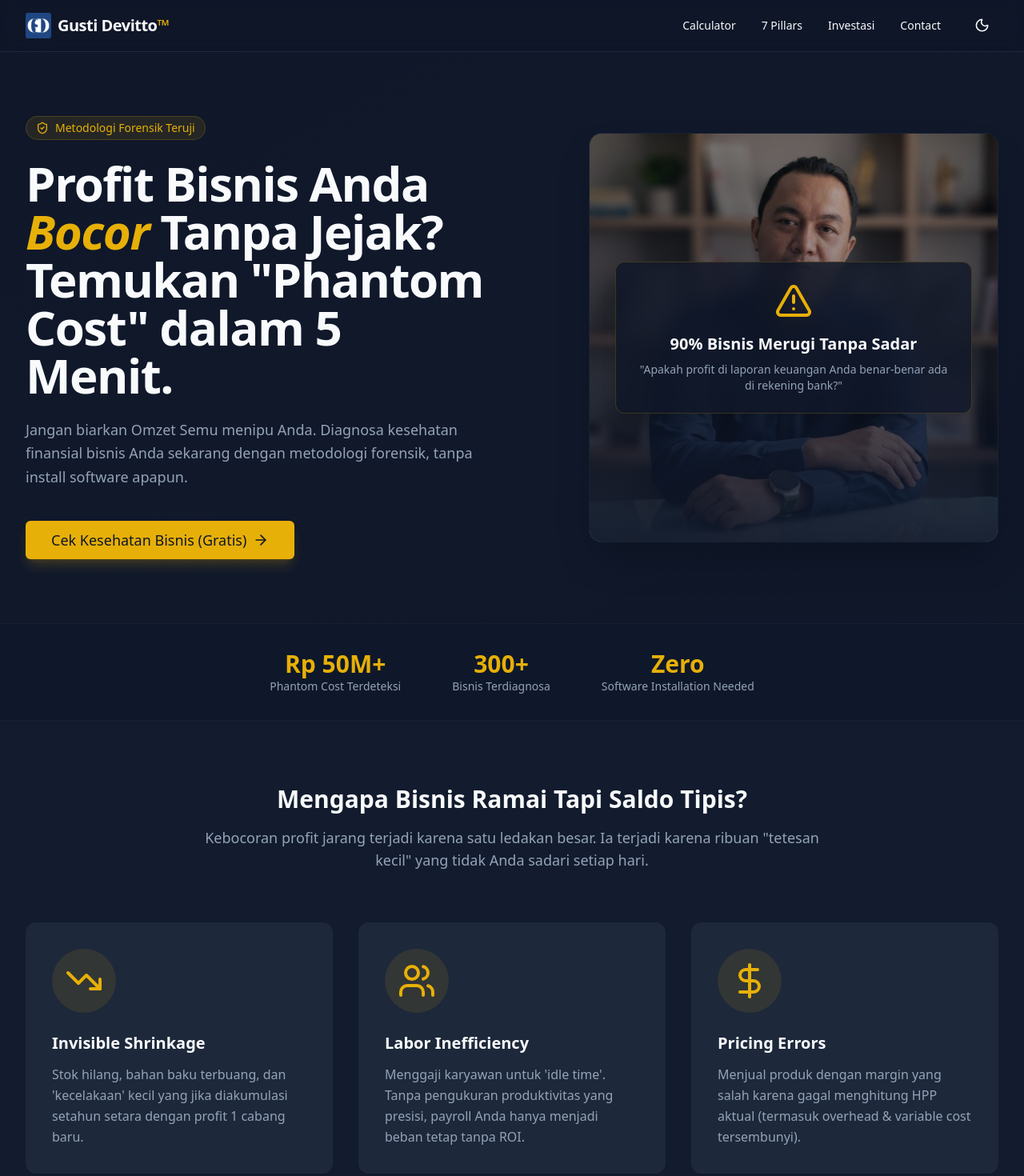
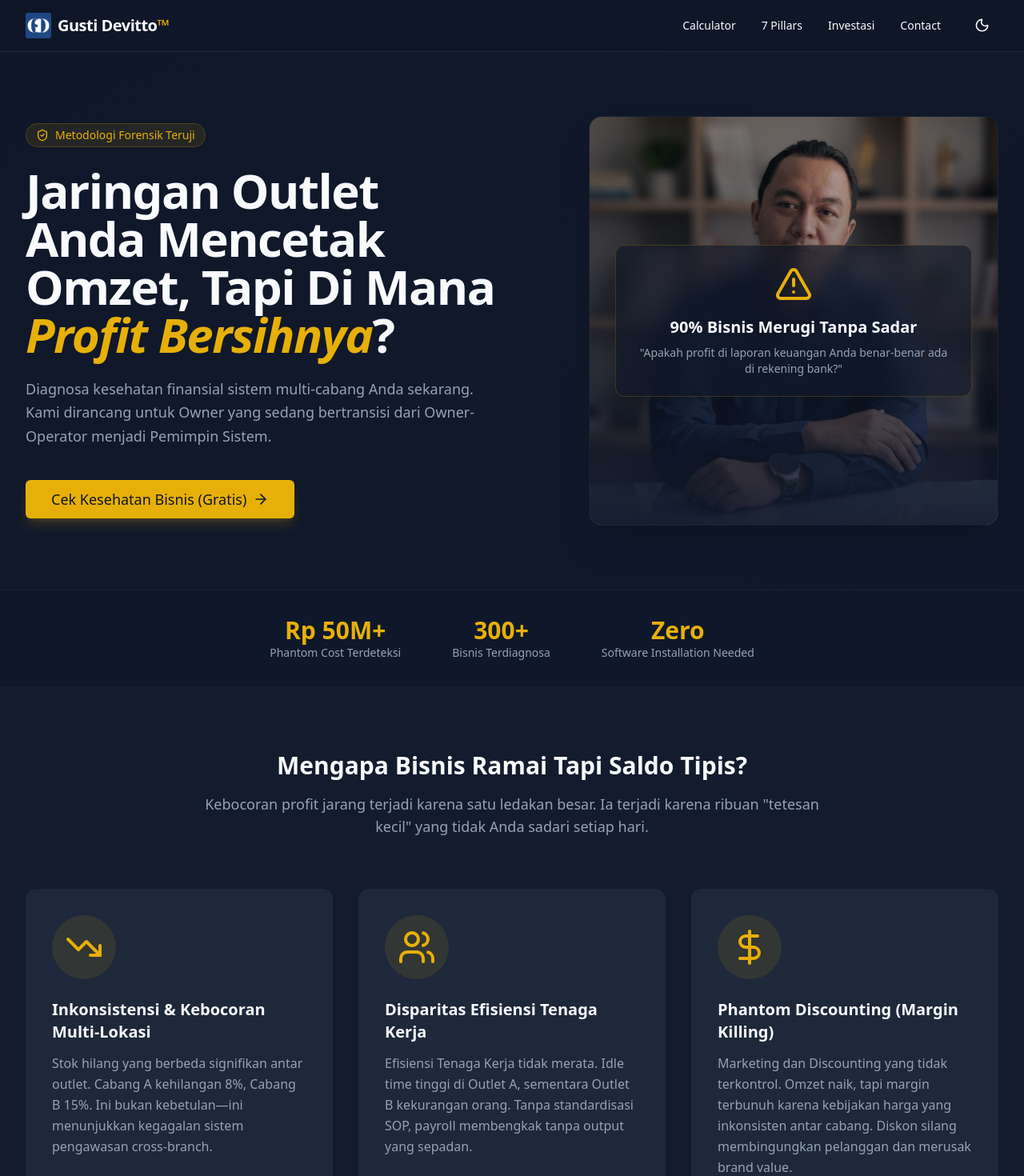
Before and after one commit to gustidevitto/gustidevitto-forensics-site, a React (Vite) app: page / in a window 1280 px wide. Shown: the top 1470 px of the page at 80% size. Built offline with nearby package versions, Linux system fonts and the light colour scheme.

Commit message:
enhance copywriting for multi-outler owner

```diff
--- a/src/routes/index.tsx
+++ b/src/routes/index.tsx
@@ -20,12 +20,10 @@ function Index() {
                         <span>Metodologi Forensik Teruji</span>
                     </div>
                     <h1 className="text-4xl md:text-6xl font-bold tracking-tight text-foreground leading-[1.1]">
-                        Profit Bisnis Anda <span className="text-primary italic">Bocor</span> Tanpa Jejak?
-                        <br />
-                        Temukan "Phantom Cost" dalam 5 Menit.
+                        Jaringan Outlet Anda Mencetak Omzet, Tapi Di Mana <span className="text-primary italic">Profit Bersihnya</span>?
                     </h1>
                     <p className="text-lg text-muted-foreground leading-relaxed">
-                        Jangan biarkan Omzet Semu menipu Anda. Diagnosa kesehatan finansial bisnis Anda sekarang dengan metodologi forensik, tanpa install software apapun.
+                        Diagnosa kesehatan finansial sistem multi-cabang Anda sekarang. Kami dirancang untuk Owner yang sedang bertransisi dari Owner-Operator menjadi Pemimpin Sistem.
                     </p>
                     <div className="flex flex-col sm:flex-row gap-4 mt-4">
                         <Button asChild size="lg" className="text-lg h-12 px-8 shadow-lg shadow-primary/20 bg-primary hover:bg-primary/90 text-primary-foreground">
@@ -39,8 +37,8 @@ function Index() {
                 <div className="relative w-full aspect-square md:aspect-video lg:aspect-square max-w-lg mx-auto lg:mr-0 rounded-2xl overflow-hidden shadow-2xl border border-border/50 bg-gradient-to-br from-primary/5 to-secondary/5 grid place-items-center group">
                     <div className="absolute inset-0 bg-[url('/assets/images/hero-image.jpg')] bg-cover bg-center opacity-80 group-hover:scale-105 transition-transform duration-700"></div>
                     <div className="absolute inset-0 bg-gradient-to-t from-background/90 to-transparent"></div>
-                    <div className="relative z-10 p-8 text-center">
-                        <div className="bg-background/80 backdrop-blur-md p-6 rounded-xl border border-primary/20 shadow-xl">
+                    <div className="relative z-10 p-8 text-center flex items-end">
+                        <div className="bg-background/60 backdrop-blur-md p-6 rounded-xl border border-primary/20 shadow-xl">
                             <AlertTriangle className="w-12 h-12 text-primary mx-auto mb-4" />
                             <h3 className="text-xl font-bold mb-2">90% Bisnis Merugi Tanpa Sadar</h3>
                             <p className="text-muted-foreground text-sm">
@@ -83,18 +81,18 @@ function Index() {
                         {[
                             {
                                 icon: <TrendingDown className="w-12 h-12 text-secondary dark:text-primary" />,
-                                title: "Invisible Shrinkage",
-                                desc: "Stok hilang, bahan baku terbuang, dan 'kecelakaan' kecil yang jika diakumulasi setahun setara dengan profit 1 cabang baru."
+                                title: "Inkonsistensi & Kebocoran Multi-Lokasi",
+                                desc: "Stok hilang yang berbeda signifikan antar outlet. Cabang A kehilangan 8%, Cabang B 15%. Ini bukan kebetulan—ini menunjukkan kegagalan sistem pengawasan cross-branch."
                             },
                             {
                                 icon: <Users className="w-12 h-12 text-secondary dark:text-primary" />,
-                                title: "Labor Inefficiency",
-                                desc: "Menggaji karyawan untuk 'idle time'. Tanpa pengukuran produktivitas yang presisi, payroll Anda hanya menjadi beban tetap tanpa ROI."
+                                title: "Disparitas Efisiensi Tenaga Kerja",
+                                desc: "Efisiensi Tenaga Kerja tidak merata. Idle time tinggi di Outlet A, sementara Outlet B kekurangan orang. Tanpa standardisasi SOP, payroll membengkak tanpa output yang sepadan."
                             },
                             {
                                 icon: <DollarSign className="w-12 h-12 text-secondary dark:text-primary" />,
-                                title: "Pricing Errors",
-                                desc: "Menjual produk dengan margin yang salah karena gagal menghitung HPP aktual (termasuk overhead & variable cost tersembunyi)."
+                                title: "Phantom Discounting (Margin Killing)",
+                                desc: "Marketing dan Discounting yang tidak terkontrol. Omzet naik, tapi margin terbunuh karena kebijakan harga yang inkonsisten antar cabang. Diskon silang membingungkan pelanggan dan merusak brand value."
                             }
                         ].map((feature, idx) => (
                             <div key={idx} className="bg-card p-8 rounded-xl border hover:border-primary/50 transition-colors shadow-sm text-center md:text-left">
@@ -114,7 +112,7 @@ function Index() {
                     <AccordionItem value="item-1">
                         <AccordionTrigger>Apa bedanya Gusti Devitto Forensics dengan Akuntan/Konsultan Pajak?</AccordionTrigger>
                         <AccordionContent className="text-muted-foreground leading-relaxed">
-                            Akuntan merapikan catatan masa lalu untuk kepatuhan (pajak/laporan). Kami adalah <strong>Auditor Forensik Operasional</strong>. Kami membedah "masa depan" profit Anda dengan mencari kebocoran dlam operasional harian yang tidak tercatat di jurnal akuntansi standar.
+                            Akuntan merapikan catatan masa lalu untuk kepatuhan (pajak/laporan). Kami adalah <strong>Auditor Forensik Operasional</strong>. Kami membedah "masa depan" profit Anda dengan mencari kebocoran dalam operasional harian yang tidak tercatat di jurnal akuntansi standar.
                         </AccordionContent>
                     </AccordionItem>
                     <AccordionItem value="item-2">
```
